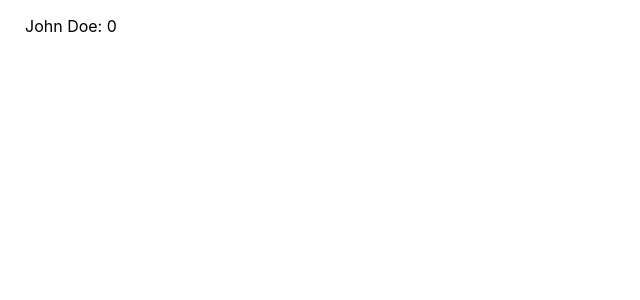
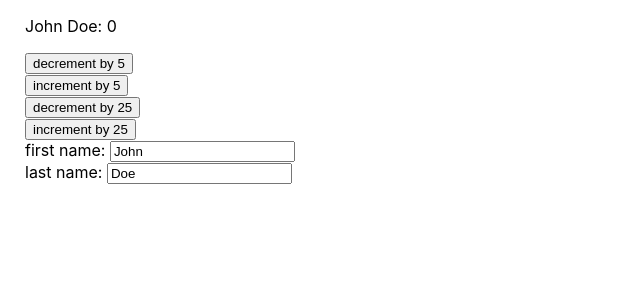
Before and after one commit to amankkg/redux-intro, a React (Create React App) app: page / in a window 1280 px wide. Shown: the top 300 px of the page, without its empty margins (0-640 px from the left). Built offline with nearby package versions, Linux system fonts and the light colour scheme.

Commit message:
add mapDispatchToProps usage

```diff
--- a/src/App.js
+++ b/src/App.js
@@ -1,11 +1,22 @@
 import React from 'react'
 import {connect} from 'react-redux'
+import { decrement, increment } from './state'
+import { Controls } from './controls'
+import { ConnectedPersonInputs } from './person-inputs'
 
 const AppComponent = (props) => {
   const counter = props.counter
   const fullName = props.fullName
+  const increment = props.increment
+  const decrement = props.decrement
 
-  return <p>{fullName}: {counter}</p>
+  return (
+    <div>
+      <p>{fullName}: {counter}</p>
+      <Controls increment={increment} decrement={decrement} />
+      <ConnectedPersonInputs />
+    </div>
+  )
 }
 
 const mapStateToProps = state => {
@@ -17,13 +28,18 @@ const mapStateToProps = state => {
   return props
 }
 
-const App = connect(mapStateToProps)(AppComponent)
+const mapDispatchToProps = (dispatch, ownProps) => {
+  const props = {
+    decrement: value => dispatch(decrement(value)),
+    increment: value => dispatch(increment(value)),
+  }
+
+  return props
+}
+
+const App = connect(
+  mapStateToProps,
+  mapDispatchToProps,
+)(AppComponent)
 
 export {App}
-
-// TESTS
-const state0 = {counter: 42, person: {firstName: 'John', lastName: 'Doe'}}
-const expectedProps = {counter: 42, fullName: 'John Doe'}
-
-console.log(mapStateToProps(state0).counter === expectedProps.counter)
-console.log(mapStateToProps(state0).fullName === expectedProps.fullName)
--- /dev/null
+++ b/src/controls.js
@@ -0,0 +1,17 @@
+import React from 'react'
+
+const Controls = ({decrement, increment}) => {
+  return (
+    <>
+      <button onClick={e => decrement(5)}>decrement by 5</button>
+      <br />
+      <button onClick={e => increment(5)}>increment by 5</button>
+      <br />
+      <button onClick={e => decrement(25)}>decrement by 25</button>
+      <br />
+      <button onClick={e => increment(25)}>increment by 25</button>
+    </>
+  )
+}
+
+export {Controls}
--- /dev/null
+++ b/src/person-inputs.js
@@ -0,0 +1,56 @@
+import React, { useCallback } from 'react'
+import { connect } from 'react-redux'
+import { editPerson } from './state'
+
+const PersonInputs = ({
+  firstName,
+  lastName,
+  editPerson,
+}) => {
+  const onFirstNameChange = useCallback(
+    (e) => editPerson({field: 'firstName', value: e.target.value}),
+    [editPerson]
+  )
+
+  const onLastNameChange = useCallback(
+    (e) => editPerson({field: 'lastName', value: e.target.value}),
+    [editPerson]
+  )
+
+  return (
+    <div>
+      first name:{' '}
+      <input
+        value={firstName}
+        onChange={onFirstNameChange}
+      />
+      <br />
+      last name:{' '}
+      <input
+        value={lastName}
+        onChange={onLastNameChange}
+      />
+    </div>
+  )
+}
+
+const mstp = (state,ownProps) => {
+  const props = {
+    firstName: state.person.firstName,
+    lastName: state.person.lastName,
+  }
+
+  return props
+}
+
+const mdtp = (dispatch, ownProps) => {
+  const props = {
+    editPerson: payload => dispatch(editPerson(payload))
+  }
+
+  return props
+}
+
+const ConnectedPersonInputs = connect(mstp, mdtp)(PersonInputs)
+
+export {ConnectedPersonInputs}
--- a/src/state.js
+++ b/src/state.js
@@ -6,15 +6,9 @@ const DEC = 'DEC'
 const EDIT_PERSON = 'EDIT_PERSON'
 
 // actions
-export const decrementBy5 = {type: DEC, payload: 5}
-export const decrementBy25 = {type: DEC, payload: 25}
-export const incrementBy5 = {type: INC, payload: 5}
-export const incrementBy25 = {type: INC, payload: 25}
-export const editFirstName = {
-  type: EDIT_PERSON,
-  payload: {},
-}
-export const editLastName = {type: EDIT_PERSON, payload: {}}
+export const decrement = value => ({type: DEC, payload: value})
+export const increment = value => ({type: INC, payload: value})
+export const editPerson = payload => ({type: EDIT_PERSON, payload})
 
 // reducers
 const initialCounterState = 0
@@ -22,7 +16,6 @@ const counterReducer = (
   state = initialCounterState,
   action,
 ) => {
-  // {type: '__INIT_REDUX_STORE__'}
   switch (action.type) {
     case INC:
       return state + action.payload
```
